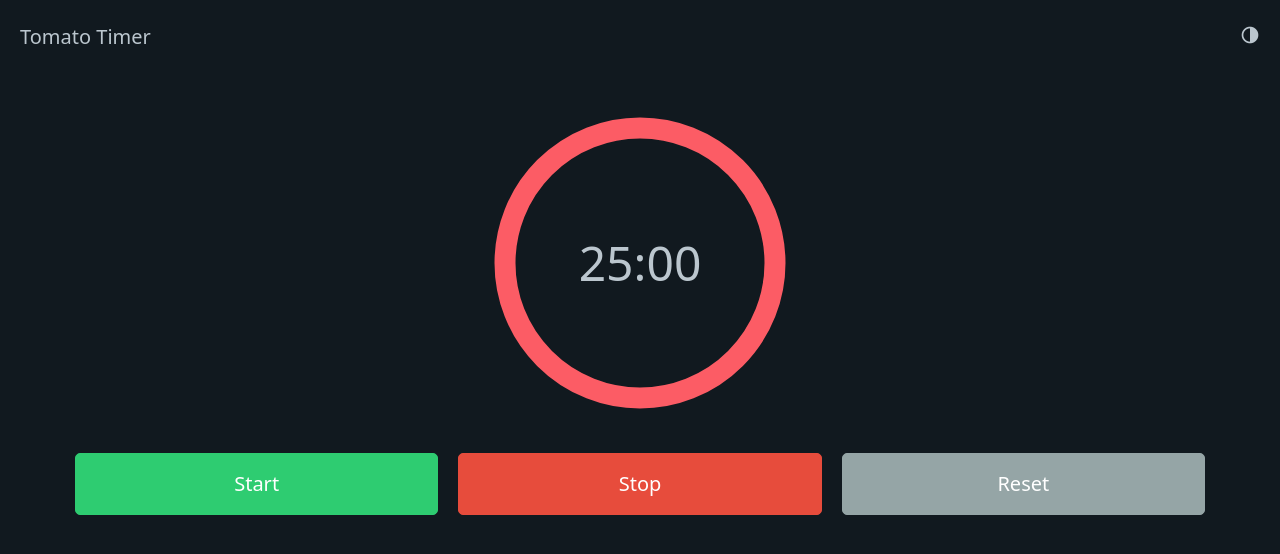
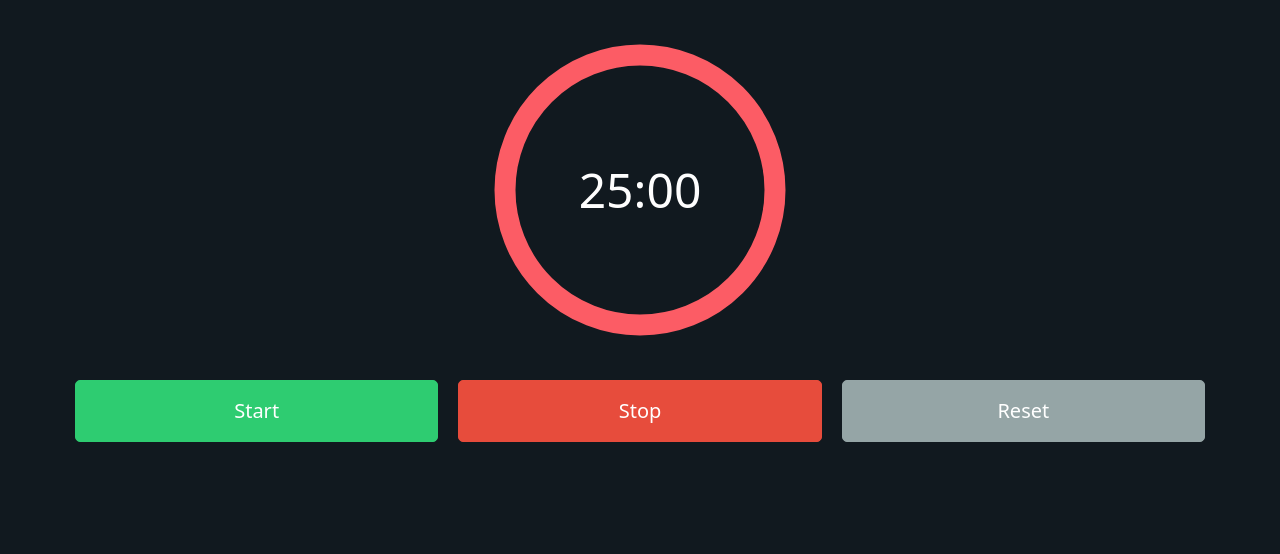
Before and after one commit to treelym/tomato-timer, a React (Create React App) app: page / in a window 1280 px wide. Shown: the top 554 px of the page. Built offline with nearby package versions, Linux system fonts and the light colour scheme.

Commit message:
Remove unused function

```diff
--- a/src/App.js
+++ b/src/App.js
@@ -1,10 +1,8 @@
 import Timer from './components/Timer';
-import Navigation from './components/Navigation';
 
 function App() {
   return (
-    <div className="App">
-      <Navigation />
+    <div className="app">
       <Timer />
     </div>
   );
--- a/src/components/Navigation/Navigation.css
+++ b/src/components/Navigation/Navigation.css
@@ -1,3 +1,3 @@
-.ri-contrast-fill:hover {
+.nav-item a:hover {
   cursor: pointer;
 }
--- a/src/components/Navigation/Navigation.js
+++ b/src/components/Navigation/Navigation.js
@@ -1,20 +1,11 @@
 import './Navigation.css';
 
 export const Navigation = () => {
-  const handleChangeContrast = () => {
-
-  };
-
   return (
     <nav className='container-fluid'>
       <ul>
         <li>Tomato Timer</li>
       </ul>
-      <ul>
-        <li>
-          <i className='ri-contrast-fill' onClick={handleChangeContrast} />
-        </li>
-      </ul>
     </nav>
   );
 };
--- a/src/components/Timer/Timer.css
+++ b/src/components/Timer/Timer.css
@@ -13,6 +13,7 @@
   stroke: #fc5c65;
 }
 .timer-label {
+  color: #fefefe;
   position: absolute;
   height: 300px;
   width: 300px;
```
